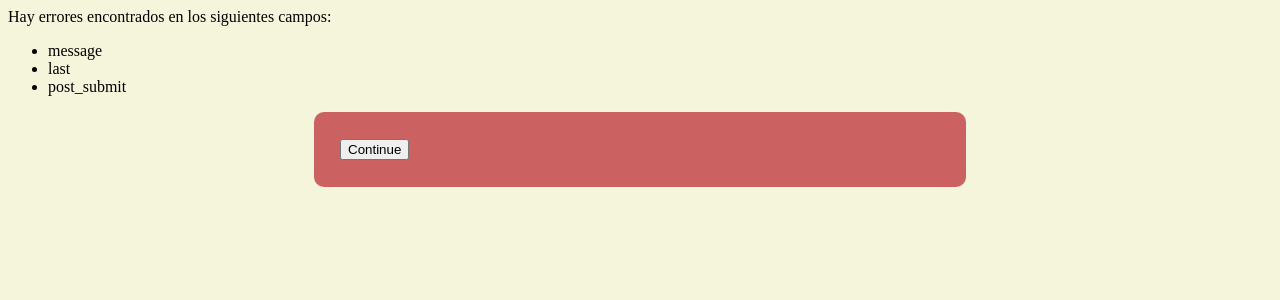
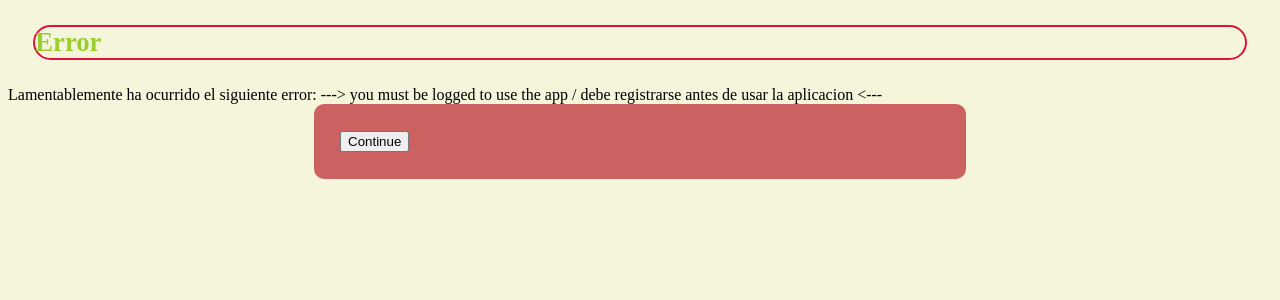
Before and after one commit to sergiovaquerogarcia/redSocial, a Flask app: page /processHome in a window 1280 px wide. Shown: the top 300 px of the page. Run offline with Flask 2, Linux system fonts and the light colour scheme.

Commit message:
REALIZO ALGUNAS MEJORAS

```diff
--- a/server.py
+++ b/server.py
@@ -30,7 +30,7 @@ def index():
 
 @app.route('/home', methods=['GET'])
 def home():
-    return render_template("home.html")
+    return render_template('home.html', logged=True, nickname=session['user_name'],  messages = session['messages'])
 
 
 
@@ -106,17 +106,21 @@ def processSignup():
 
 @app.route('/processHome', methods=['GET', 'POST'])
 def processHome():
-	missing = []
-	fields = ['message', 'last', 'post_submit']
-	for field in fields:
-		value = request.form.get(field, None)
-		if value is None:
-			missing.append(field)
-	if missing:
-		return process_missingFields(missing, "/home")
 
+    if 'user_name' not in session:
+        return process_error("you must be logged to use the app / debe registrarse antes de usar la aplicacion",
+                             url_for("login"))
+    if request.method == 'POST' and request.form['message'] != "":
+        messages = session['messages']
+        if not messages:
+            messages = []
+        messages.append((time(), request.form['message']))
+        save_current_user()
+    else:  # The http GET method was used
+        messages = session['messages']
+    session['messages'] = messages
+    return render_template('home.html', logged=True, nickname=session['user_name'], messages=messages)
 
-	return render_template("home.html", logged=True, nickname=session['user_name'], message=session['messages'])
 
 def process_error(message, next_page):
     """
--- a/templates/home.html
+++ b/templates/home.html
@@ -8,6 +8,11 @@ Inicio - SocialED
 <div>
     <form action="processHome" method="post" name="home">
         <label for="message">Escribe algo...</label>
+        <div class="inputs">
+            {% for message in messages %}
+            <li> {{ message[1] }}</li>
+            {% endfor %}
+        </div>
         <div class="inputs">
             <input id="message" name="message" required="true"
                    placeholder="Aquí tus bellas palabras..." maxlength="128" size="80"
```
Also changed, not shown: 2 other files.
